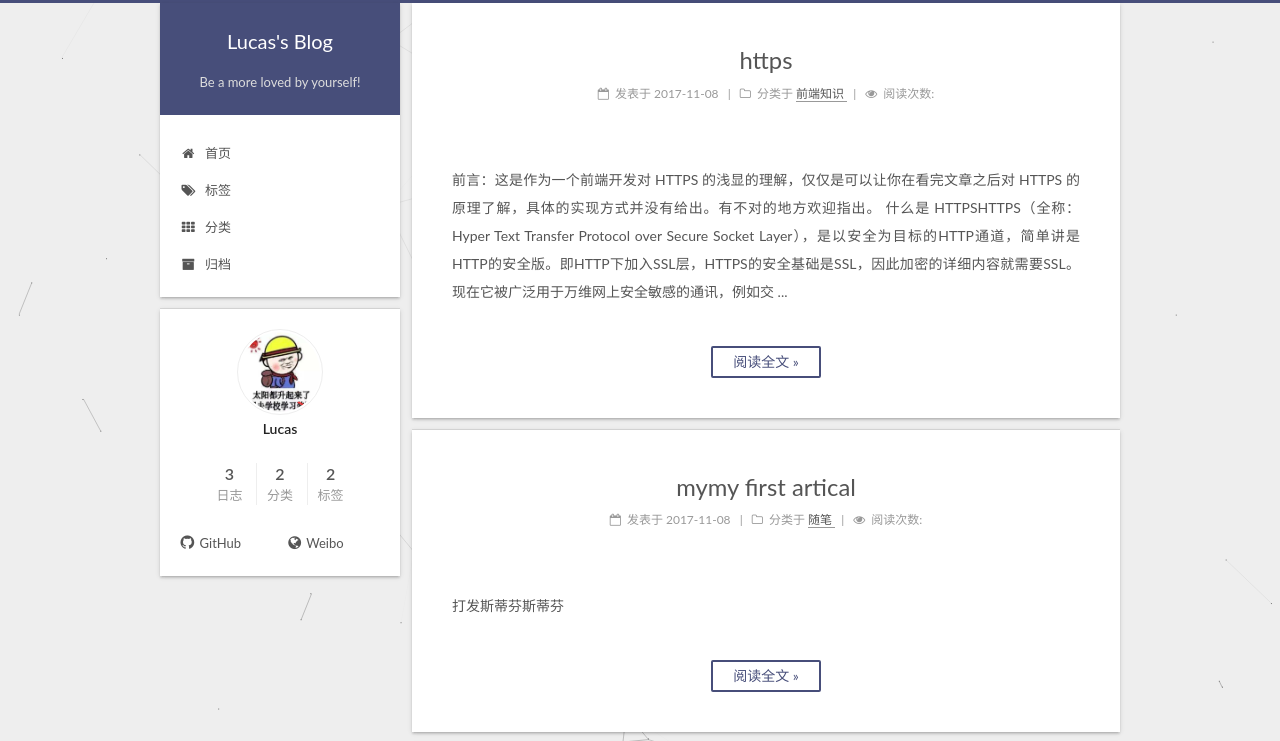
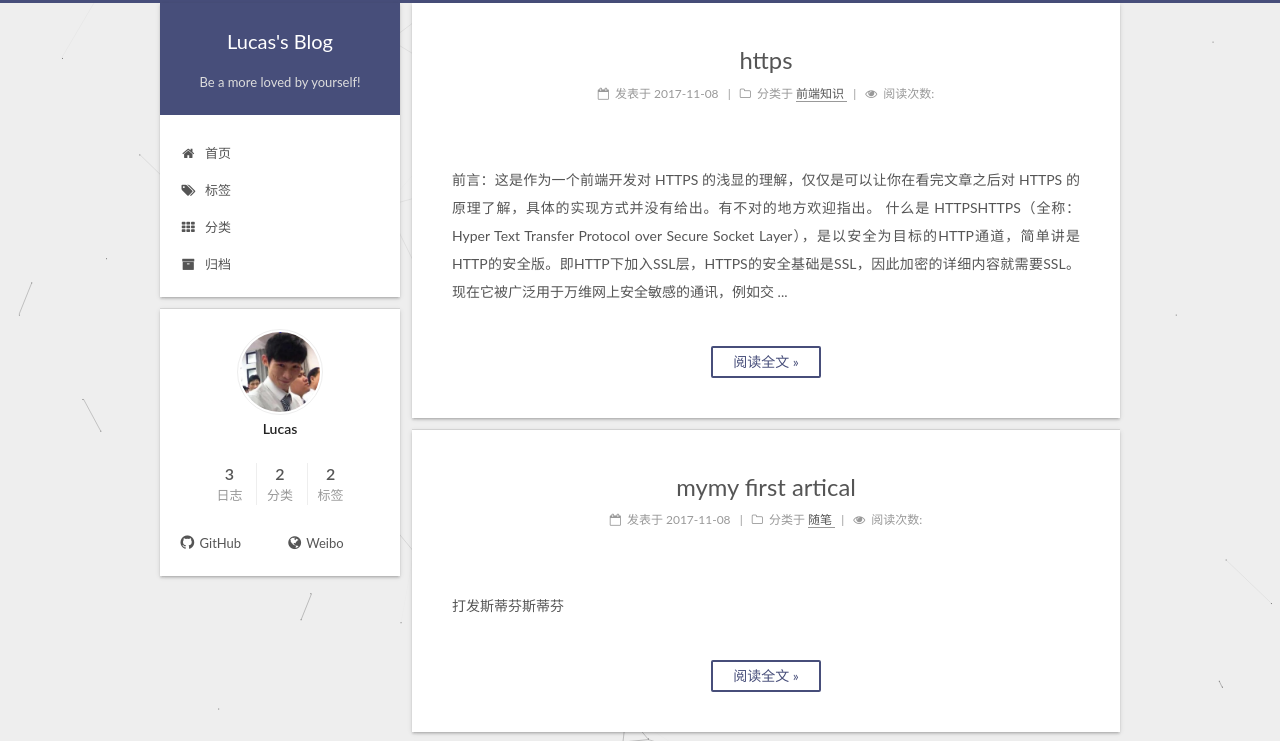
Before and after one commit to luhuaxin/luhuaxin.github.io, a plain HTML site: page index.html in a window 1280 px wide. Shown: the top 741 px of the page. Drawn offline with Linux system fonts and the light colour scheme; a script that the page names is missing.

Commit message:
Site updated: 2017-11-15 18:01:58

```diff
--- a/css/main.css
+++ b/css/main.css
@@ -1943,7 +1943,7 @@ pre .javascript .function {
   width: 4px;
   height: 4px;
   border-radius: 50%;
-  background: #e9e7d0;
+  background: #00c254;
 }
 .links-of-blogroll {
   font-size: 13px;
--- a/index.html
+++ b/index.html
@@ -254,7 +254,7 @@
     <span hidden itemprop="author" itemscope itemtype="http://schema.org/Person">
       <meta itemprop="name" content="Lucas">
       <meta itemprop="description" content="">
-      <meta itemprop="image" content="/images/user.png">
+      <meta itemprop="image" content="/images/user.jpg">
     </span>
 
     <span hidden itemprop="publisher" itemscope itemtype="http://schema.org/Organization">
@@ -414,7 +414,7 @@
     <span hidden itemprop="author" itemscope itemtype="http://schema.org/Person">
       <meta itemprop="name" content="Lucas">
       <meta itemprop="description" content="">
-      <meta itemprop="image" content="/images/user.png">
+      <meta itemprop="image" content="/images/user.jpg">
     </span>
 
     <span hidden itemprop="publisher" itemscope itemtype="http://schema.org/Organization">
@@ -574,7 +574,7 @@
     <span hidden itemprop="author" itemscope itemtype="http://schema.org/Person">
       <meta itemprop="name" content="Lucas">
       <meta itemprop="description" content="">
-      <meta itemprop="image" content="/images/user.png">
+      <meta itemprop="image" content="/images/user.jpg">
     </span>
 
     <span hidden itemprop="publisher" itemscope itemtype="http://schema.org/Organization">
@@ -731,7 +731,7 @@ M
           <div class="site-author motion-element" itemprop="author" itemscope itemtype="http://schema.org/Person">
 
               <img class="site-author-image" itemprop="image"
-                src="/images/user.png"
+                src="/images/user.jpg"
                 alt="Lucas" />
 
               <p class="site-author-name" itemprop="name">Lucas</p>
```
Also changed, not shown: 2017/11/07/hello-world/index.html (+2 -2 lines), 2017/11/08/https/index.html (+2 -2 lines), 2017/11/08/mymy-first-artical/index.html (+2 -2 lines), archives/2017/11/index.html (+1 -1 lines), archives/2017/index.html (+1 -1 lines), archives/index.html (+1 -1 lines), categories/index.html (+1 -1 lines), categories/前端知识/index.html (+1 -1 lines), categories/随笔/index.html (+1 -1 lines), tags/css/index.html (+1 -1 lines), tags/https/index.html (+1 -1 lines), tags/index.html (+1 -1 lines), images/user.jpg (added).
